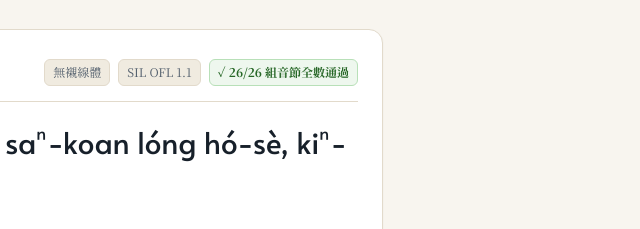
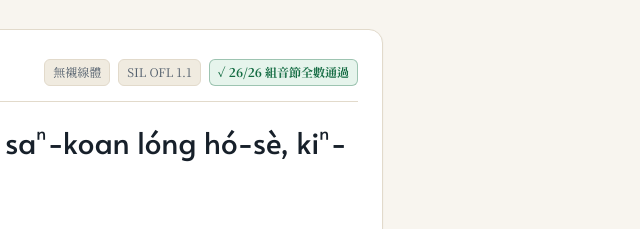
Before and after one commit to PehoejiFont/PehoejiFont.github.io, a plain HTML site: page zh-tw/showcase.html in a window 1280 px wide. Shown: the part 529-758 px from the top of the page, 629-1269 px from the left. Drawn offline with Linux system fonts and the light colour scheme.

```diff
--- a/zh-tw/showcase.html
+++ b/zh-tw/showcase.html
@@ -82,10 +82,10 @@
     border: 1px solid var(--line);
   }
   .font-badge.success {
-    background: #eef7ee;
-    color: #276727;
-    border-color: #b8e0b8;
-    font-weight: 600;
+    background: var(--good-soft);
+    color: var(--good);
+    border-color: color-mix(in srgb, var(--good) 35%, transparent);
+    font-weight: 700;
   }
   .font-preview {
     min-height: 70px;
```
Also changed, not shown: showcase.html (+4 -4 lines), 2 other files.
